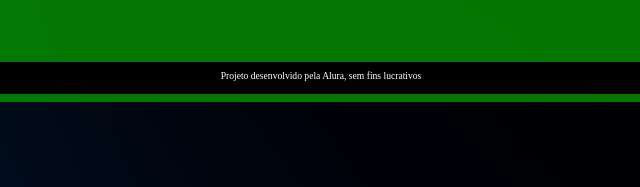
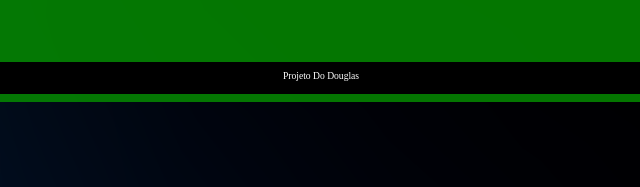
Before and after one commit to d0lgras/alura-terceiro, a plain HTML site: page INDEX.HTML in a window 1280 px wide. Shown: the part 706-893 px from the top of the page, 327-967 px from the left. Drawn offline with Linux system fonts and the light colour scheme.

Commit message:
Update INDEX.HTML

```diff
--- a/INDEX.HTML
+++ b/INDEX.HTML
@@ -23,7 +23,7 @@
         </section>
     </main>
     <footer>
-        <p>Projeto desenvolvido pela Alura, sem fins lucrativos</p>
+        <p>Projeto Do Douglas</p>
     </footer>
     <script src="app.js"></script>
     <script src="perguntas.js"></script>
```
